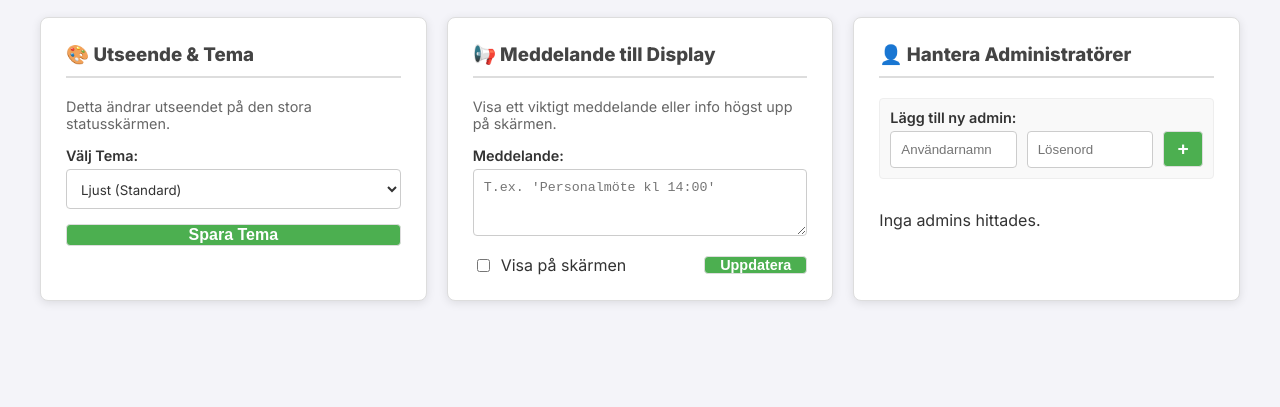
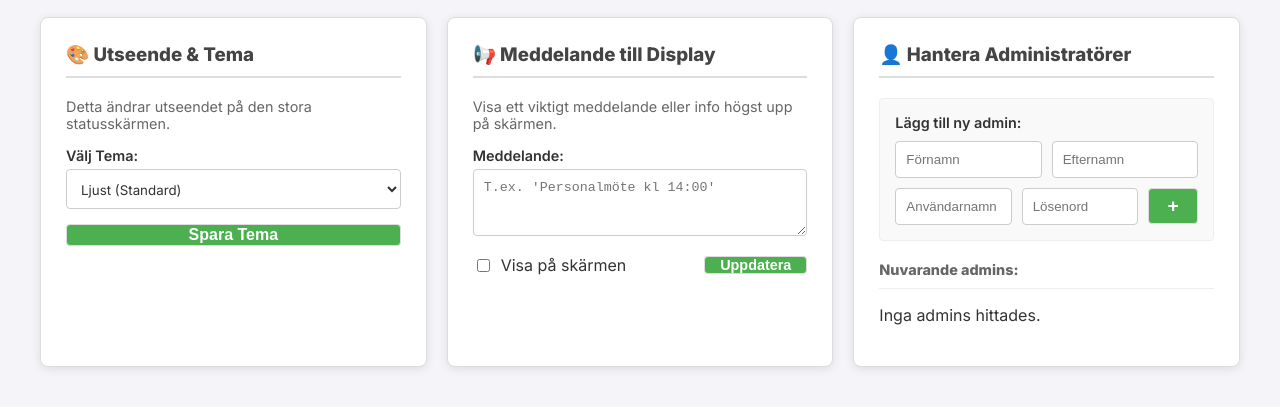
Before and after one commit to fuzzbdn/plbdn, a website: page settings.html in a window 1280 px wide. Shown: the part 163-570 px from the top of the page. Drawn offline with Linux system fonts and the light colour scheme; no server answers; sample sign-in values are in the browser's storage.

Commit message:
Update settings.html

```diff
--- a/settings.html
+++ b/settings.html
@@ -98,20 +98,32 @@
 
         <div class="setting-card">
                     <h3>👤 Hantera Administratörer</h3>
-            <div class="form-group" style="background:#f9f9f9; padding:10px; border-radius:4px; border:1px solid #eee;">
-                <label>Lägg till ny admin:</label>
+
+                    <div class="form-group" style="background:#f9f9f9; padding:15px; border-radius:4px; border:1px solid #eee;">
+                        <label style="margin-bottom:10px; display:block;">Lägg till ny admin:</label>
+
+                        <div style="display:flex; gap:10px; margin-bottom:10px;">
+                            <input type="text" id="newAdminFirstName" placeholder="Förnamn" style="flex:1;">
+                            <input type="text" id="newAdminLastName" placeholder="Efternamn" style="flex:1;">
+                        </div>
+
                         <div style="display:flex; gap:10px;">
-                    <input type="text" id="newAdminUser" placeholder="Användarnamn" style="flex:1;">
+                            <input type="text" id="newAdminUser" placeholder="Användarnamn (t.ex. mormag01)" style="flex:1;">
                             <input type="text" id="newAdminPass" placeholder="Lösenord" style="flex:1;">
-                    <button id="addAdminBtn" class="sidebar-add-btn" style="width:40px; font-size:1.2rem;">+</button>
+                            <button id="addAdminBtn" class="sidebar-add-btn" style="width:50px; font-size:1.2rem; background:#4CAF50;">+</button>
                         </div>
                     </div>
-            <div style="max-height: 200px; overflow-y:auto;">
+
+                    <div style="margin-top:20px;">
+                        <h4 style="margin:0 0 10px 0; font-size:0.9rem; color:#666;">Nuvarande admins:</h4>
+                        <div style="max-height: 200px; overflow-y:auto; border-top:1px solid #eee;">
                             <div id="adminListContainer">Laddar...</div>
+                        </div>
                     </div>
                 </div>
 
     </div>
 
 </body>
+
 </html>
```
Lines whose indentation alone changed are shown as unchanged.
